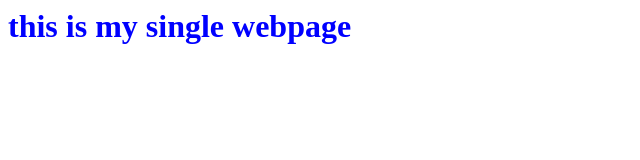
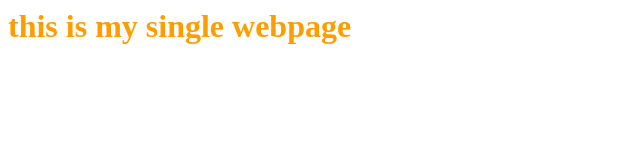
Before and after one commit to irorobedjeogheneruro-design/day_1, a plain HTML site: page index.html in a window 1280 px wide. Shown: the whole page, without its empty margins (0-640 px from the left). Drawn offline with Linux system fonts and the light colour scheme.

Commit message:
second upload

```diff
--- a/index.html
+++ b/index.html
@@ -1 +1 @@
-<h1 style="color: blue;">this is my single webpage</h1>
+<h1 style="color: rgb(255, 157, 0);">this is my single webpage</h1>
```
